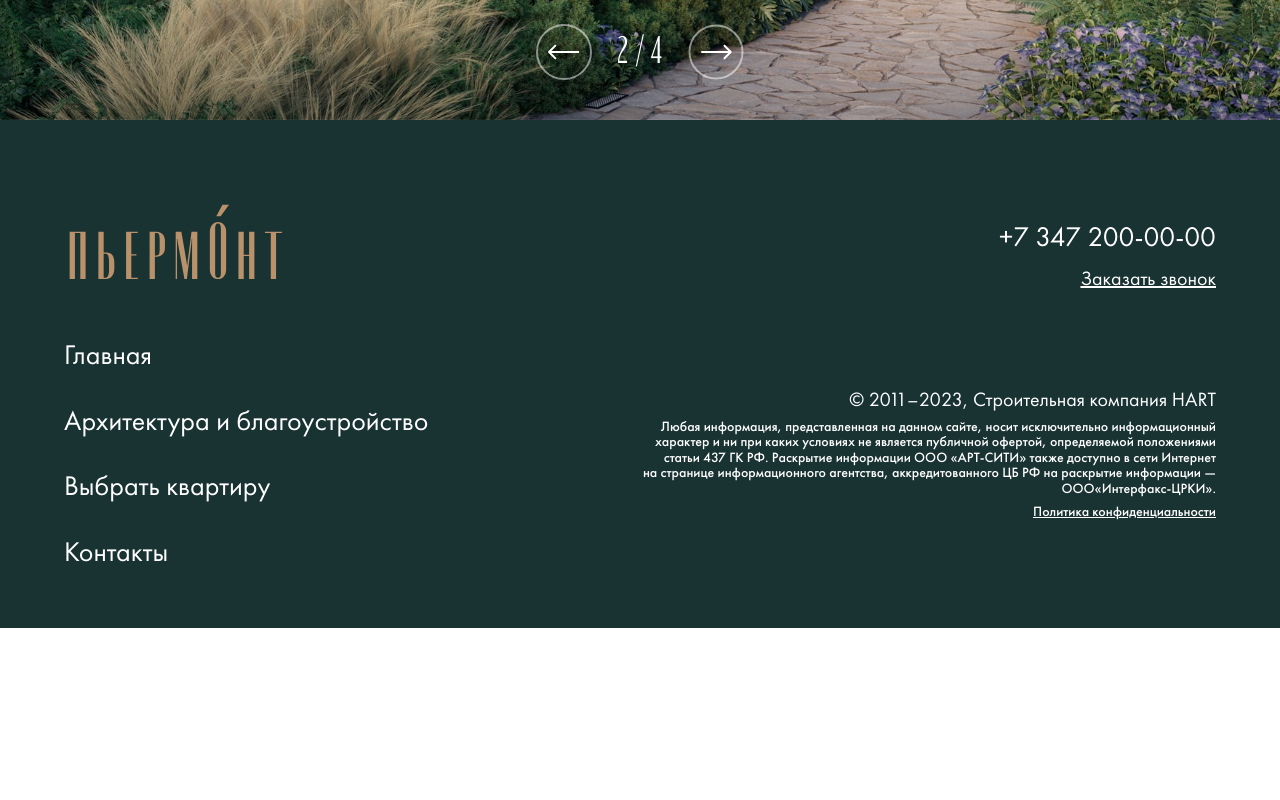
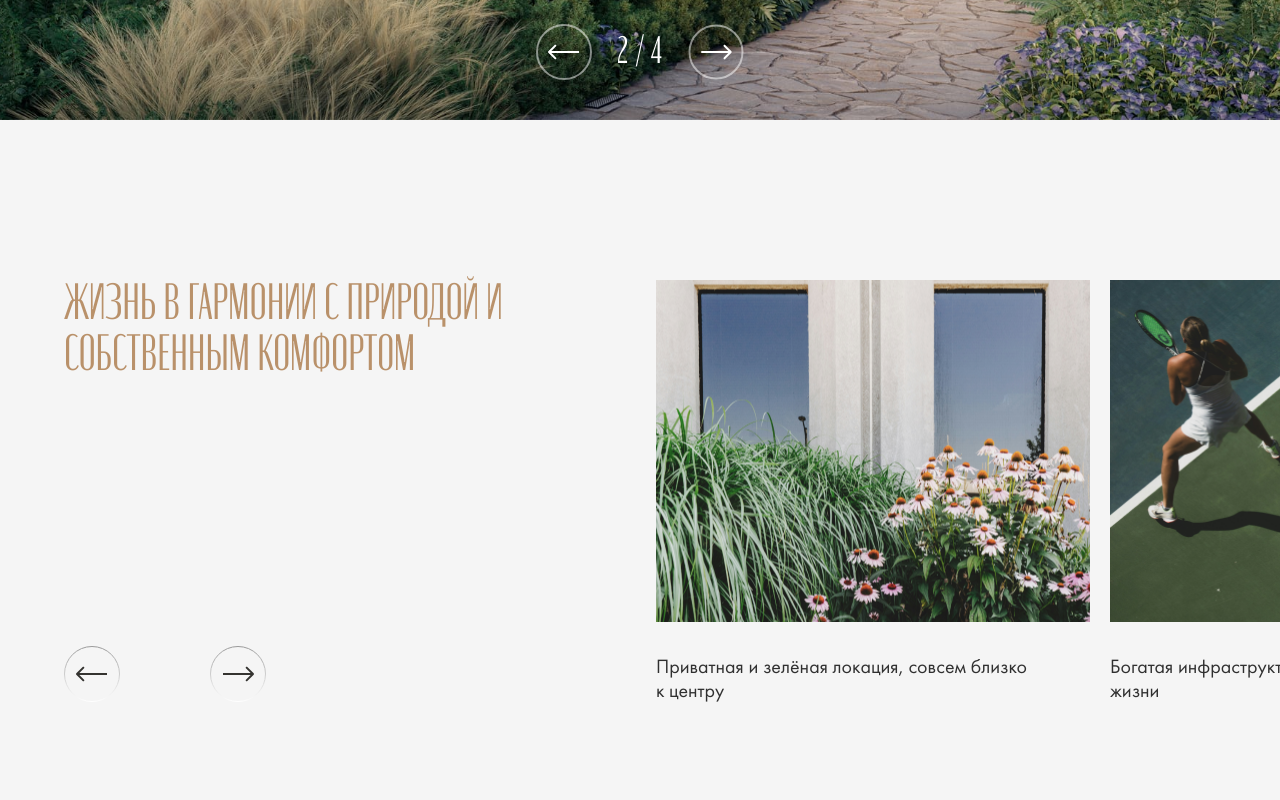
Before and after one commit to stdkvb/piermont, a Next.js app: page / in a window 1280 px wide. Shown: the part 680-1480 px from the top of the page. Before the commit the page ends 1308 px from the top, so only its background shows below. Built offline with nearby package versions, Linux system fonts and the light colour scheme; grey boxes are pictures that could not be loaded.

Commit message:
add slider

```diff
--- a/app/layout.tsx
+++ b/app/layout.tsx
@@ -16,7 +16,7 @@ export default function RootLayout({
     <html lang="ru">
       <body className="antialiased min-h-screen flex flex-col">
         <Header />
-        <main className="flex-1">{children}</main>
+        <main className="flex-1 bg-lightGrey">{children}</main>
         <Footer />
       </body>
     </html>
--- a/app/page.tsx
+++ b/app/page.tsx
@@ -1,5 +1,11 @@
-import { MainSlider } from "@/components/shared";
+import { MainSlider, Slider } from "@/components/shared";
+import data from "../public/data.json";
 
 export default function Home() {
-  return <MainSlider />;
+  return (
+    <>
+      <MainSlider />
+      <Slider data={data.firstSlider} />
+    </>
+  );
 }
--- a/components/shared/Header.tsx
+++ b/components/shared/Header.tsx
@@ -29,8 +29,8 @@ export const Header = (props: Props) => {
               <path
                 d="M21.97 18.33C21.97 18.69 21.89 19.06 21.72 19.42C21.55 19.78 21.33 20.12 21.04 20.44C20.55 20.98 20.01 21.37 19.4 21.62C18.8 21.87 18.15 22 17.45 22C16.43 22 15.34 21.76 14.19 21.27C13.04 20.78 11.89 20.12 10.75 19.29C9.6 18.45 8.51 17.52 7.47 16.49C6.44 15.45 5.51 14.36 4.68 13.22C3.86 12.08 3.2 10.94 2.72 9.81C2.24 8.67 2 7.58 2 6.54C2 5.86 2.12 5.21 2.36 4.61C2.6 4 2.98 3.44 3.51 2.94C4.15 2.31 4.85 2 5.59 2C5.87 2 6.15 2.06 6.4 2.18C6.66 2.3 6.89 2.48 7.07 2.74L9.39 6.01C9.57 6.26 9.7 6.49 9.79 6.71C9.88 6.92 9.93 7.13 9.93 7.32C9.93 7.56 9.86 7.8 9.72 8.03C9.59 8.26 9.4 8.5 9.16 8.74L8.4 9.53C8.29 9.64 8.24 9.77 8.24 9.93C8.24 10.01 8.25 10.08 8.27 10.16C8.3 10.24 8.33 10.3 8.35 10.36C8.53 10.69 8.84 11.12 9.28 11.64C9.73 12.16 10.21 12.69 10.73 13.22C11.27 13.75 11.79 14.24 12.32 14.69C12.84 15.13 13.27 15.43 13.61 15.61C13.66 15.63 13.72 15.66 13.79 15.69C13.87 15.72 13.95 15.73 14.04 15.73C14.21 15.73 14.34 15.67 14.45 15.56L15.21 14.81C15.46 14.56 15.7 14.37 15.93 14.25C16.16 14.11 16.39 14.04 16.64 14.04C16.83 14.04 17.03 14.08 17.25 14.17C17.47 14.26 17.7 14.39 17.95 14.56L21.26 16.91C21.52 17.09 21.7 17.3 21.81 17.55C21.91 17.8 21.97 18.05 21.97 18.33Z"
                 stroke="white"
-                stroke-width="2"
-                stroke-miterlimit="10"
+                strokeWidth="2"
+                strokeMiterlimit="10"
               />
             </svg>
           </Link>
@@ -46,23 +46,23 @@ export const Header = (props: Props) => {
             <path
               d="M5 16H27"
               stroke="white"
-              stroke-width="2"
-              stroke-linecap="round"
-              stroke-linejoin="round"
+              strokeWidth="2"
+              strokeLinecap="round"
+              strokeLinejoin="round"
             />
             <path
               d="M5 8H27"
               stroke="white"
-              stroke-width="2"
-              stroke-linecap="round"
-              stroke-linejoin="round"
+              strokeWidth="2"
+              strokeLinecap="round"
+              strokeLinejoin="round"
             />
             <path
               d="M5 24H27"
               stroke="white"
-              stroke-width="2"
-              stroke-linecap="round"
-              stroke-linejoin="round"
+              strokeWidth="2"
+              strokeLinecap="round"
+              strokeLinejoin="round"
             />
           </svg>
         </Button>
--- /dev/null
+++ b/components/shared/Slider.tsx
@@ -0,0 +1,182 @@
+"use client";
+import { useRef, useState } from "react";
+import { Swiper as SwiperType } from "swiper";
+import { Navigation, Pagination } from "swiper/modules";
+import { Swiper, SwiperSlide } from "swiper/react";
+import "swiper/css";
+
+interface Slide {
+  id: number;
+  title: string;
+  image: string;
+}
+
+interface SliderDataType {
+  id: number;
+  title: string;
+  slides: Slide[];
+}
+
+interface SliderProps {
+  data: SliderDataType;
+}
+
+export const Slider: React.FC<SliderProps> = ({ data }) => {
+  const sliderRef = useRef<SwiperType | null>(null);
+  const paginationRef = useRef(null);
+
+  const [isPrevHovered, setIsPrevHovered] = useState(false);
+  const [isNextHovered, setIsNextHovered] = useState(false);
+
+  return (
+    <section className=" w-full py-12 md:py-[160px] flex flex-col gap-8 md:gap-16 lg:flex-row lg:relative lg:gap-0">
+      <div className="container">
+        <h2 className="header_2 text-gold">{data.title}</h2>
+      </div>
+      <div className="px-4 sm:pl-[2.125rem] sm:pr-0 md:pl-[2.125rem] lg:pl-0">
+        <Swiper
+          pagination={{
+            type: "fraction",
+            el: paginationRef.current,
+          }}
+          spaceBetween="20"
+          breakpoints={{
+            640: {
+              slidesPerView: "auto",
+            },
+          }}
+          modules={[Navigation, Pagination]}
+          onBeforeInit={(swiper) => {
+            sliderRef.current = swiper;
+          }}
+          className="w-full"
+        >
+          {data.slides.map(({ id, image, title }) => (
+            <SwiperSlide key={id} className="max-w-[434px]">
+              <div
+                className="min-h-[342px] w-full mb-8"
+                style={{
+                  background: `url(${image}) center center / cover scroll no-repeat`,
+                }}
+              ></div>
+              <p
+                className="body_base block"
+                dangerouslySetInnerHTML={{ __html: title }}
+              ></p>
+            </SwiperSlide>
+          ))}
+        </Swiper>
+      </div>
+      <div className="w-full flex gap-[25px] sm:gap-34 justify-center items-center lg:absolute lg:left-[4rem] lg:bottom-[160px] lg:w-fit">
+        <button
+          onClick={() => sliderRef.current?.slidePrev()}
+          className="w-[42px] h-[42px] sm:w-[56px] sm:h-[56px]"
+        >
+          <div
+            className="prev relative"
+            onMouseEnter={() => setIsPrevHovered(true)}
+            onMouseLeave={() => setIsPrevHovered(false)}
+          >
+            <svg
+              width="100%"
+              height="100%"
+              viewBox="0 0 56 56"
+              fill="none"
+              xmlns="http://www.w3.org/2000/svg"
+              className="transition-all duration-300"
+            >
+              <circle
+                cx="28"
+                cy="28"
+                r="27.5"
+                className="prev-hover:fill-white transition-all duration-300"
+              />
+              <path
+                d="M12.2929 27.2929C11.9024 27.6834 11.9024 28.3166 12.2929 28.7071L18.6569 35.0711C19.0474 35.4616 19.6805 35.4616 20.0711 35.0711C20.4616 34.6805 20.4616 34.0474 20.0711 33.6569L14.4142 28L20.0711 22.3431C20.4616 21.9526 20.4616 21.3195 20.0711 20.9289C19.6805 20.5384 19.0474 20.5384 18.6569 20.9289L12.2929 27.2929ZM43 27L13 27V29L43 29V27Z"
+                className="fill-[#343330] transition-all duration-300"
+              />
+              <defs>
+                <linearGradient
+                  id="paint0_linear_prev"
+                  x1="28"
+                  y1="0"
+                  x2="28"
+                  y2="56"
+                  gradientUnits="userSpaceOnUse"
+                >
+                  <stop stopColor={isPrevHovered ? "black" : "#999999"} />
+                  <stop
+                    offset="1"
+                    stopColor={isPrevHovered ? "black" : "white"}
+                  />
+                </linearGradient>
+              </defs>
+              <circle
+                cx="28"
+                cy="28"
+                r="27.5"
+                stroke="url(#paint0_linear_prev)"
+              />
+            </svg>
+          </div>
+        </button>
+        <div
+          ref={paginationRef}
+          className={`.pagination${data.id} header_3 min-w-[40px]`}
+        ></div>
+        <button
+          onClick={() => sliderRef.current?.slideNext()}
+          className="w-[42px] h-[42px] sm:w-[56px] sm:h-[56px]"
+        >
+          <div
+            className="next relative"
+            onMouseEnter={() => setIsNextHovered(true)}
+            onMouseLeave={() => setIsNextHovered(false)}
+          >
+            <svg
+              width="100%"
+              height="100%"
+              viewBox="0 0 56 56"
+              fill="none"
+              xmlns="http://www.w3.org/2000/svg"
+              className="transition-all duration-300"
+            >
+              <circle
+                cx="28"
+                cy="28"
+                r="27.5"
+                className="next-hover:fill-white transition-all duration-300"
+              />
+              <path
+                d="M43.7071 28.7071C44.0976 28.3166 44.0976 27.6834 43.7071 27.2929L37.3431 20.9289C36.9526 20.5384 36.3195 20.5384 35.9289 20.9289C35.5384 21.3195 35.5384 21.9526 35.9289 22.3431L41.5858 28L35.9289 33.6569C35.5384 34.0474 35.5384 34.6805 35.9289 35.0711C36.3195 35.4616 36.9526 35.4616 37.3431 35.0711L43.7071 28.7071ZM13 29L43 29V27L13 27V29Z"
+                fill="#343330"
+              />
+              <defs>
+                <linearGradient
+                  id="paint0_linear_next"
+                  x1="28"
+                  y1="0"
+                  x2="28"
+                  y2="56"
+                  gradientUnits="userSpaceOnUse"
+                >
+                  <stop stopColor={isNextHovered ? "black" : "#999999"} />
+                  <stop
+                    offset="1"
+                    stopColor={isNextHovered ? "black" : "white"}
+                  />
+                </linearGradient>
+              </defs>
+              <circle
+                cx="28"
+                cy="28"
+                r="27.5"
+                stroke="url(#paint0_linear_next)"
+              />
+            </svg>
+          </div>
+        </button>
+      </div>
+    </section>
+  );
+};
--- a/components/shared/index.tsx
+++ b/components/shared/index.tsx
@@ -1,3 +1,4 @@
 export { Header } from "./Header";
 export { Footer } from "./Footer";
 export { MainSlider } from "./MainSlider";
+export { Slider } from "./Slider";
--- a/public/data.json
+++ b/public/data.json
@@ -21,6 +21,7 @@
   }
 ],
 "firstSlider": {
+  "id": 1,
   "title": "жизнь в гармонии с природой и собственным комфортом",
   "slides": [
     {
@@ -30,7 +31,7 @@
     },
     {
       "id": 2,
-      "title": "Богатая инфраструктура комплекса для насыщенной жизни",
+      "title": "Богатая инфраструктура комплекса для насыщенной жизни ",
       "image": "images/1.2.png"
     },
     {
@@ -38,6 +39,26 @@
       "title": "Неоклассическая архитектура в светлых оттенках, создающая курортное настроение",
       "image": "images/1.3.png"
     }
-
+  ]
+},
+"secondSlider": {
+  "id": 2,
+  "title": "жизнь в гармонии с природой и собственным комфортом",
+  "slides": [
+    {
+      "id": 1,
+      "title": "Приватная и зелёная локация, совсем близко к центру",
+      "image": "images/1.2.png"
+    },
+    {
+      "id": 2,
+      "title": "Богатая инфраструктура комплекса для насыщенной жизни",
+      "image": "images/1.1.png"
+    },
+    {
+      "id": 3,
+      "title": "Неоклассическая архитектура в светлых оттенках, создающая курортное настроение",
+      "image": "images/1.3.png"
+    }
   ]
 }}
--- a/tailwind.config.ts
+++ b/tailwind.config.ts
@@ -84,6 +84,7 @@ const config: Config = {
           fontSize: "clamp(3rem, 4vw, 5.25rem)",
           lineHeight: "100%",
           color: theme("colors.darkGrey"),
+          textTransform: "uppercase",
         },
         ".header_3": {
           fontFamily: "MoniqaNarrowParagraph",
```
